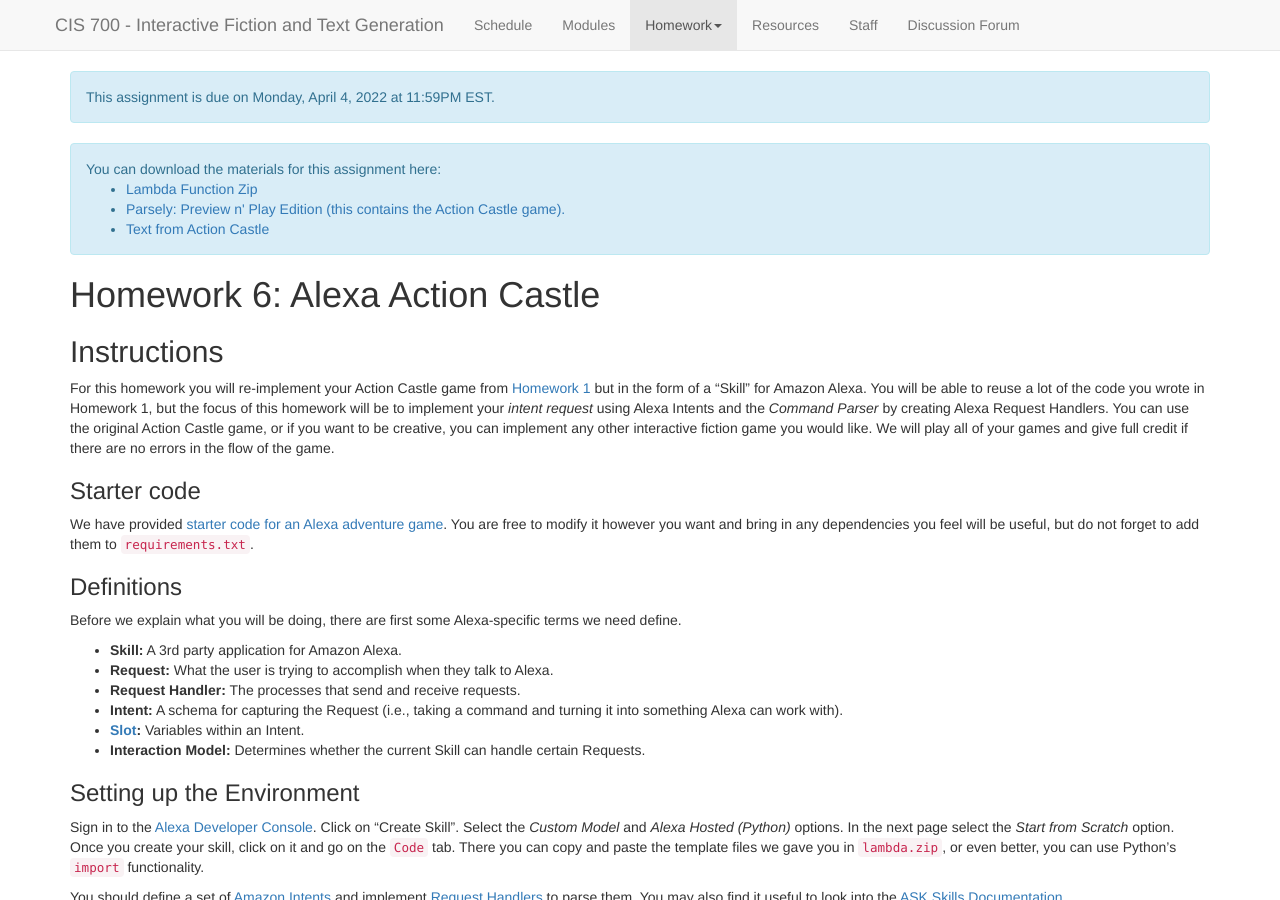
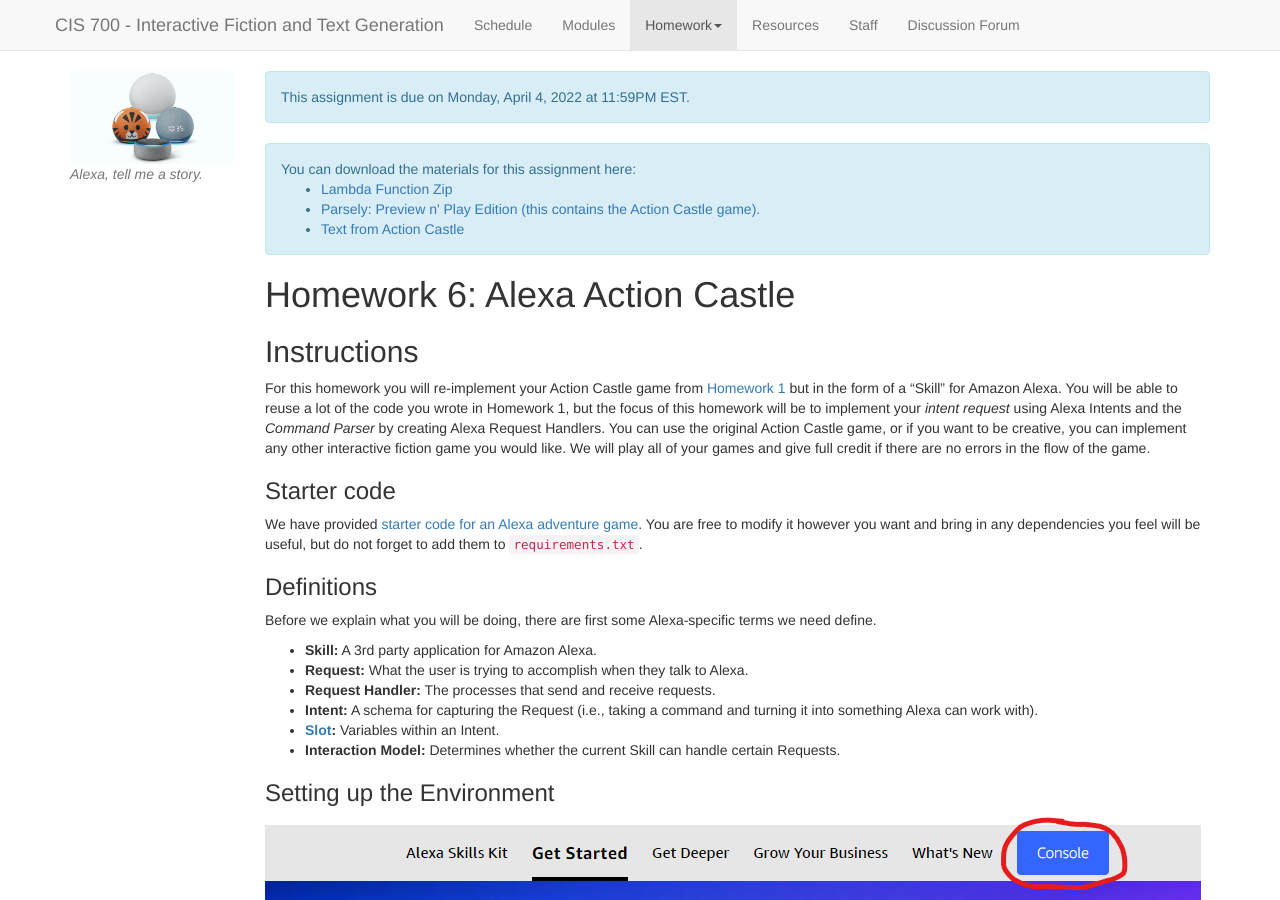
Before and after one commit to interactive-fiction-class/interactive-fiction-class.github.io, a Jekyll site: the page built from homeworks/alexa_action_castle/alexa-action-castle.md, in a window 1280 px wide and 900 px high. Built offline with Jekyll 4.4.1, drawn with Linux system fonts in a browser that asks for light colours; nearby versions of some CDN libraries; a script that is not in the unit is left out.

Commit message:
pictures!

```diff
--- a/homeworks/alexa_action_castle/alexa-action-castle.md
+++ b/homeworks/alexa_action_castle/alexa-action-castle.md
@@ -1,6 +1,9 @@
 ---
 layout: default
 title: Alexa Action Castle
+img: alexas.jpg
+img_link: https://www.amazon.com/alexa-setup-guide/b?ie=UTF8&node=17978645011
+caption: Alexa, tell me a story.
 type: Homework
 number: 6
 active_tab: homework
@@ -93,7 +96,7 @@
 * **Interaction Model:** Determines whether the current Skill can handle certain Requests.
 
 ### Setting up the Environment
-
+![Click on the "Console" button](https://github.com/interactive-fiction-class/interactive-fiction-class.github.io/blob/23bb567280aba13ab9c3e09db35f87c0a887cace/assets/img/developer.png)
 Sign in to the [Alexa Developer Console](https://developer.amazon.com/en-US/alexa/alexa-skills-kit/start?sc_category=paid&sc_channel=SEM&sc_campaign=SEM-GO%5EBrand%5EAll%5ELD%5EProfessional_Developer%5EEvergreen%5EUS%5EEnglish%5ETex&sc_publisher=GO&sc_content=content&sc_detail=571868003723&sc_funnel=convert&sc_country=US&sc_keyword=alexa%20developer%20console&sc_place=&sc_trackingcode=e&sc_segment=&sc_medium=paid%7CSEM%7CSEM-GO%5EBrand%5EAll%5ELD%5EProfessional_Developer%5EEvergreen%5EUS%5EEnglish%5ETex%7CGO%7Ccontent%7C571868003723%7Cconvert%7CUS%7Calexa%20developer%20console%7C%7Ce%7C&gclid=CjwKCAjwoduRBhA4EiwACL5RP8suprxHnexM4TslG_jvjmEYp2-lbEjkdUA-sCXTwZ2URKafzWGjshoCYREQAvD_BwE). Click on "Create Skill". Select the *Custom Model* and *Alexa Hosted (Python)* options. In the next page select the *Start from Scratch* option.  Once you create your skill, click on it and go on the `Code` tab. There you can copy and paste the template files we gave you in `lambda.zip`, or even better, you can use Python's `import` functionality.
 
 You should define a set of [Amazon Intents](https://developer.amazon.com/en-US/docs/alexa/interaction-model-design/design-the-custom-intents-for-your-skill.html) and implement [Request Handlers](https://developer.amazon.com/en-US/docs/alexa/alexa-skills-kit-sdk-for-java/handle-requests.html) to parse them.  You may also find it useful to look into the [ASK Skills Documentation](https://alexa-skills-kit-python-sdk.readthedocs.io/en/latest/api/core.html).
```
